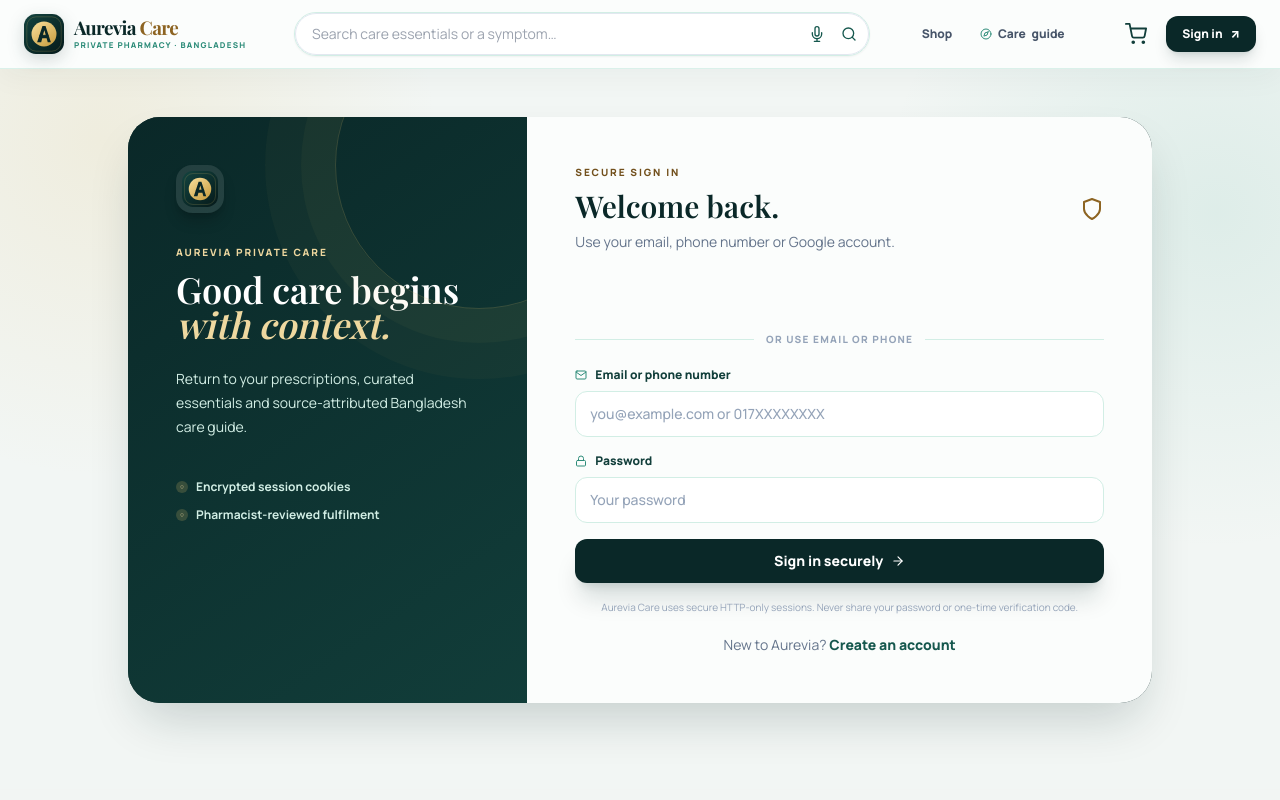
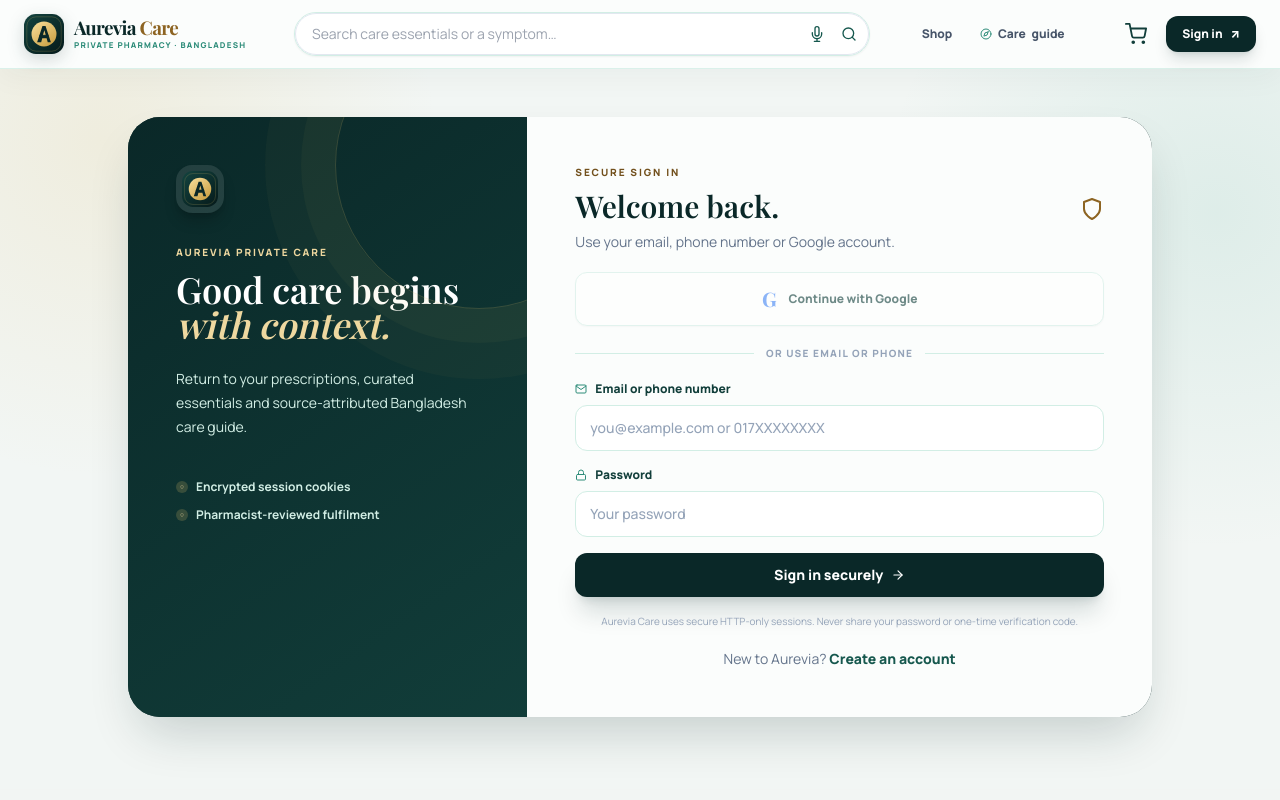
Before and after one commit to shadianoormou/Aurevia_Care, a React (Vite) app in the folder client/: page /login in a window 1280 px wide. Shown: the top 800 px of the page. Built offline with nearby package versions, Linux system fonts and the light colour scheme; no server answers.

Commit message:
fix: show neutral Google sign-in label

```diff
--- a/client/src/components/GoogleAuthButton.jsx
+++ b/client/src/components/GoogleAuthButton.jsx
@@ -51,7 +51,18 @@
     return <button type="button" disabled={disabled} onClick={onUnavailable} className="auth-google-fallback"><span className="auth-google-mark">G</span>Continue with Google</button>;
   }
 
-  return <div ref={containerRef} className={`auth-google-button ${ready ? "" : "opacity-60"}`} aria-label="Continue with Google" />;
+  // Google personalizes its hosted iframe label to the last browser account
+  // (for example, "Sign in as Shadia"). Keep the visible surface neutral;
+  // the transparent hosted button remains on top to preserve Google's secure
+  // OAuth flow and account picker.
+  return (
+    <div className={`auth-google-button-wrap ${ready ? "" : "opacity-60"}`}>
+      <button type="button" disabled={disabled || !ready} className="auth-google-custom">
+        <span className="auth-google-mark">G</span>Continue with Google
+      </button>
+      <div ref={containerRef} className="auth-google-provider" aria-hidden="true" />
+    </div>
+  );
 };
 
 export default GoogleAuthButton;
--- a/client/src/index.css
+++ b/client/src/index.css
@@ -108,7 +108,9 @@
 .auth-method-switch button { @apply inline-flex items-center justify-center gap-2 rounded-xl py-2.5 text-xs font-extrabold text-primary-600 transition hover:text-primary-900; }
 .auth-method-switch button svg { @apply text-sm; }
 .auth-method-active { @apply bg-white text-primary-900 shadow-sm; }
-.auth-google-button { @apply mt-5 flex min-h-10 w-full justify-center; }
+.auth-google-button-wrap { @apply relative mt-5 min-h-10 w-full; }
+.auth-google-custom { @apply relative z-[1] flex min-h-10 w-full items-center justify-center gap-3 rounded-xl border border-primary-100 bg-white py-3 text-xs font-extrabold text-primary-800 shadow-sm transition hover:border-primary-300 hover:bg-primary-50 disabled:cursor-not-allowed; }
+.auth-google-provider { @apply absolute inset-0 z-[2] flex justify-center opacity-0; }
 .auth-google-fallback { @apply mt-5 flex w-full items-center justify-center gap-3 rounded-xl border border-primary-100 bg-white py-3 text-xs font-extrabold text-primary-800 shadow-sm transition hover:border-primary-300 hover:bg-primary-50; }
 .auth-google-mark { @apply font-display text-xl font-bold text-[#4285f4]; }
 .auth-divider { @apply my-5 flex items-center gap-3 text-[10px] font-extrabold uppercase tracking-[.13em] text-slate-400; }
```
